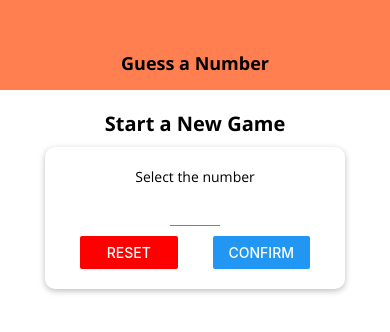
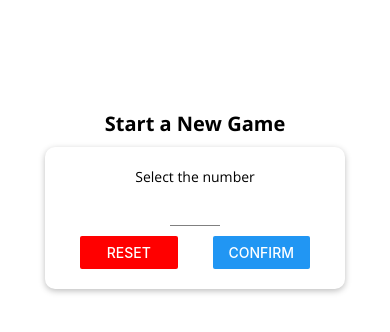
Before and after one commit to quangvietnguyen/react-native-guess-number-game, a React Native app: screen / in a window 390 px wide. Shown: the top 332 px of the page. Built offline with nearby package versions, Linux system fonts and the light colour scheme.

Commit message:
Nov 30 add the Platform

```diff
--- a/components/Header.js
+++ b/components/Header.js
@@ -1,12 +1,12 @@
 import React from "react";
-import { View, Text, StyleSheet } from "react-native";
+import { View, Text, StyleSheet, Platform } from "react-native";
 import Colors from "../constants/colors";
 import TitleText from "./TitleText";
 
 const Header = (props) => {
   return (
     <View style={styles.header}>
-      <TitleText>{props.title}</TitleText>
+      <TitleText style={styles.title}>{props.title}</TitleText>
     </View>
   );
 };
@@ -16,9 +16,14 @@
     width: "100%",
     height: 90,
     paddingTop: 36,
-    backgroundColor: Colors.primary,
+    backgroundColor: Platform.OS === "android" ? Colors.primary : "white",
     alignItems: "center",
     justifyContent: "center",
+    borderBottomColor: Platform.OS === "ios" ? "#ccc" : "transparent",
+    borderBottomWidth: Platform.OS === "ios" ? 1 : 0,
+  },
+  title: {
+    color: Platform.OS === "ios" ? Colors.primary : "white",
   },
 });
 export default Header;
--- a/screens/GameScreen.js
+++ b/screens/GameScreen.js
@@ -15,6 +15,7 @@
 import { Ionicons } from "@expo/vector-icons";
 import BodyText from "../components/BodyText";
 import Colors from "../constants/colors";
+import { ScreenOrientation } from "expo";
 
 const generateRandomBetween = (min, max, exclude) => {
   min = Math.ceil(min);
@@ -34,6 +35,8 @@
 );
 
 const GameScreen = (props) => {
+  // ScreenOrientation.lockAsync(ScreenOrientation.OrientationLock.PORTRAIT);
+  // ScreenOrientation.addOrientationChangeListener();
   const initialGuess = generateRandomBetween(1, 100, props.userChoice);
   const [currentGuess, setCurrentGuess] = useState(initialGuess);
   const [pastGuesses, setPastGuesses] = useState([initialGuess.toString()]);
```
